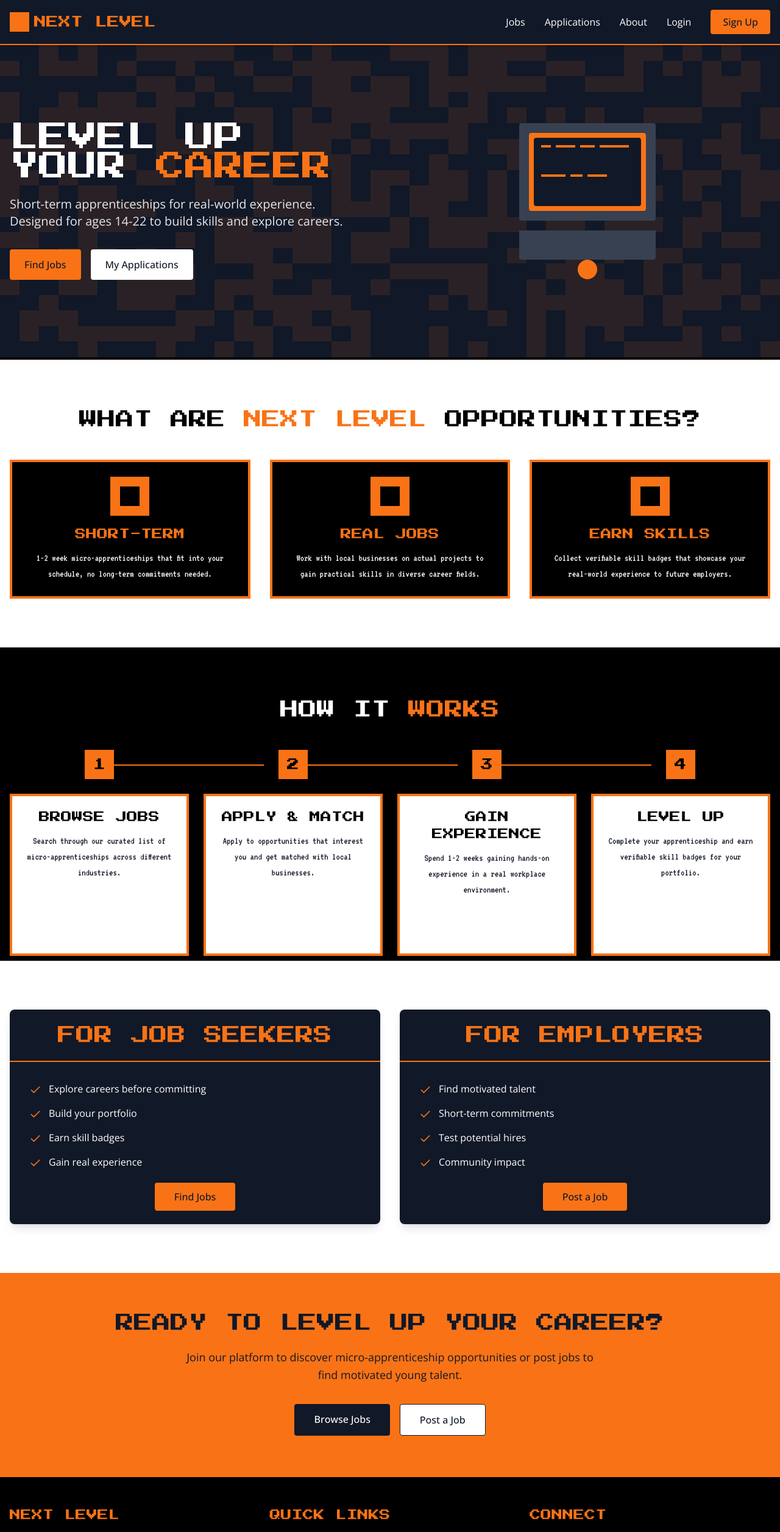
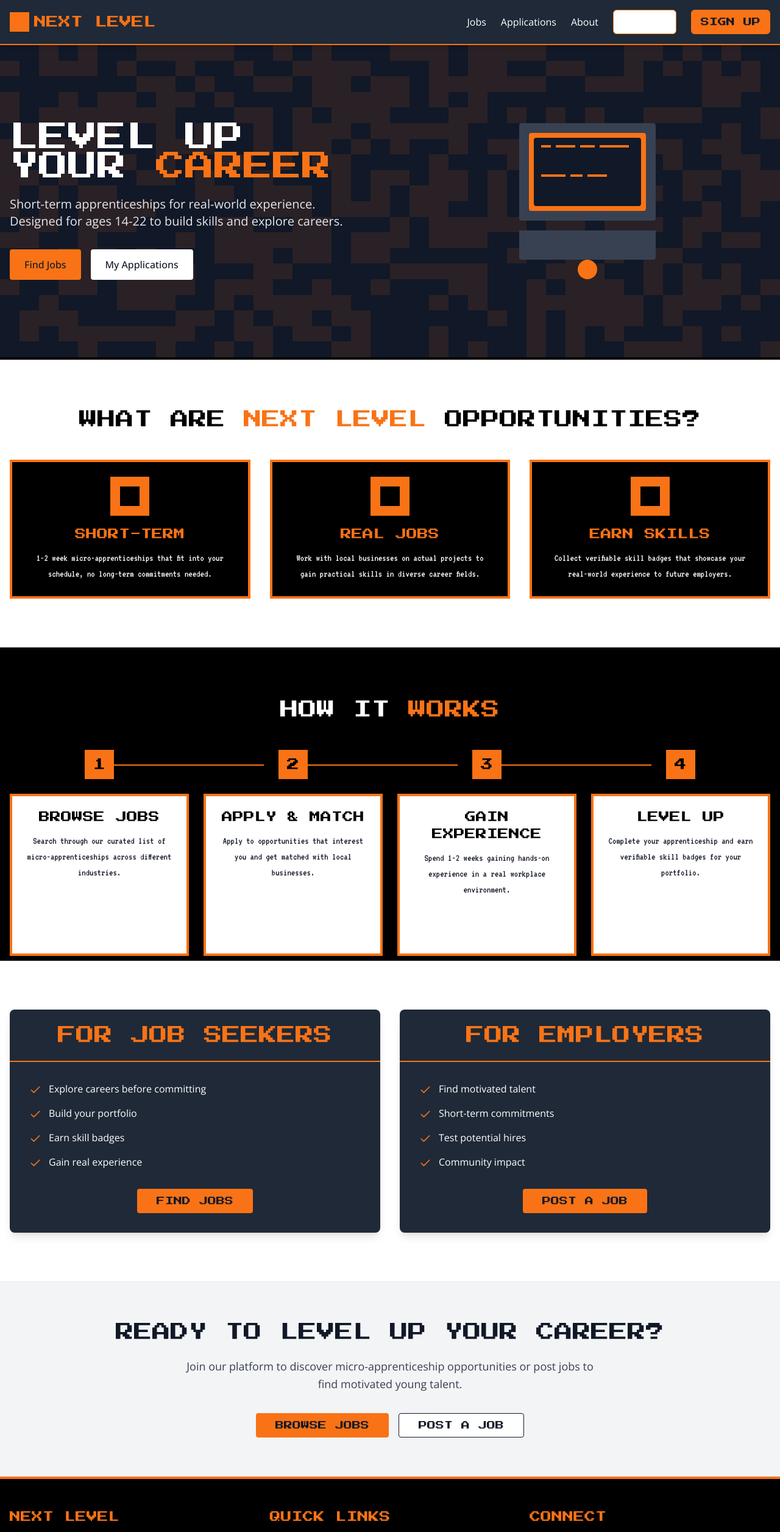
Before and after one commit to BorisHer/pixel-pathways-portal, a React (Vite) app: page / in a window 1280 px wide. Shown: the top 2513 px of the page at 61% size. Built offline with nearby package versions, Linux system fonts and the light colour scheme.

Commit message:
Refactor: Improve UI and styling
Improve the UI and styling of the application, including color contrast, background, and font usage.

```diff
--- a/src/components/PixelCTA.tsx
+++ b/src/components/PixelCTA.tsx
@@ -1,24 +1,29 @@
 
 import React from 'react';
 import { Link } from 'react-router-dom';
+import { Button } from './ui/button';
 
 const PixelCTA: React.FC = () => {
   return (
-    <div className="bg-pixel-orange py-16">
+    <div className="bg-gray-100 py-16 border-t border-gray-200">
       <div className="container mx-auto px-4 text-center">
         <h2 className="font-pixel text-2xl md:text-3xl text-gray-900 mb-6">
           READY TO LEVEL UP YOUR CAREER?
         </h2>
-        <p className="font-sans text-gray-900 text-lg max-w-2xl mx-auto mb-8 leading-relaxed">
+        <p className="font-sans text-gray-700 text-lg max-w-2xl mx-auto mb-8 leading-relaxed">
           Join our platform to discover micro-apprenticeship opportunities
           or post jobs to find motivated young talent.
         </p>
         <div className="flex flex-wrap justify-center gap-4">
-          <Link to="/jobs" className="bg-gray-900 text-white font-sans font-medium py-3 px-8 rounded hover:bg-gray-800 transition-colors duration-300">
-            Browse Jobs
+          <Link to="/jobs" className="inline-block">
+            <Button className="bg-pixel-orange text-gray-900 font-pixel py-3 px-8 rounded hover:bg-pixel-orange-light transition-colors duration-300 text-sm">
+              BROWSE JOBS
+            </Button>
           </Link>
-          <Link to="/post-job" className="bg-white text-gray-900 font-sans font-medium py-3 px-8 rounded hover:bg-gray-100 transition-colors duration-300 border border-gray-900">
-            Post a Job
+          <Link to="/post-job" className="inline-block">
+            <Button variant="outline" className="bg-white text-gray-900 font-pixel py-3 px-8 rounded hover:bg-gray-100 transition-colors duration-300 border border-gray-900 text-sm">
+              POST A JOB
+            </Button>
           </Link>
         </div>
       </div>
--- a/src/components/PixelForWho.tsx
+++ b/src/components/PixelForWho.tsx
@@ -2,6 +2,7 @@
 import React from 'react';
 import { Link } from 'react-router-dom';
 import { Check } from 'lucide-react';
+import { Button } from './ui/button';
 
 const PixelForWho: React.FC = () => {
   return (
@@ -9,7 +10,7 @@ const PixelForWho: React.FC = () => {
       <div className="container mx-auto px-4">
         <div className="grid grid-cols-1 lg:grid-cols-2 gap-8">
           {/* For Students */}
-          <div className="bg-gray-900 rounded-lg shadow-lg overflow-hidden">
+          <div className="bg-gray-800 rounded-lg shadow-lg overflow-hidden">
             <div className="border-b-2 border-pixel-orange">
               <h2 className="font-pixel text-2xl md:text-3xl text-pixel-orange py-6 text-center">
                 FOR JOB SEEKERS
@@ -25,15 +26,17 @@ const PixelForWho: React.FC = () => {
                 ))}
               </ul>
               <div className="text-center">
-                <Link to="/jobs" className="bg-pixel-orange text-gray-900 font-sans font-medium py-3 px-8 rounded hover:bg-pixel-orange-light transition-colors duration-300">
-                  Find Jobs
+                <Link to="/jobs" className="inline-block">
+                  <Button className="bg-pixel-orange text-gray-900 font-pixel py-3 px-8 rounded hover:bg-pixel-orange-light transition-colors duration-300 text-sm">
+                    FIND JOBS
+                  </Button>
                 </Link>
               </div>
             </div>
           </div>
 
           {/* For Businesses */}
-          <div className="bg-gray-900 rounded-lg shadow-lg overflow-hidden">
+          <div className="bg-gray-800 rounded-lg shadow-lg overflow-hidden">
             <div className="border-b-2 border-pixel-orange">
               <h2 className="font-pixel text-2xl md:text-3xl text-pixel-orange py-6 text-center">
                 FOR EMPLOYERS
@@ -49,8 +52,10 @@ const PixelForWho: React.FC = () => {
                 ))}
               </ul>
               <div className="text-center">
-                <Link to="/post-job" className="bg-pixel-orange text-gray-900 font-sans font-medium py-3 px-8 rounded hover:bg-pixel-orange-light transition-colors duration-300">
-                  Post a Job
+                <Link to="/post-job" className="inline-block">
+                  <Button className="bg-pixel-orange text-gray-900 font-pixel py-3 px-8 rounded hover:bg-pixel-orange-light transition-colors duration-300 text-sm">
+                    POST A JOB
+                  </Button>
                 </Link>
               </div>
             </div>
--- a/src/components/PixelNavbar.tsx
+++ b/src/components/PixelNavbar.tsx
@@ -2,12 +2,13 @@
 import React, { useState } from 'react';
 import { Link } from 'react-router-dom';
 import { Menu, X } from 'lucide-react';
+import { Button } from './ui/button';
 
 const PixelNavbar: React.FC = () => {
   const [isMenuOpen, setIsMenuOpen] = useState(false);
 
   return (
-    <nav className="bg-gray-900 py-4 border-b-2 border-pixel-orange sticky top-0 z-50 shadow-md">
+    <nav className="bg-gray-800 py-4 border-b-2 border-pixel-orange sticky top-0 z-50 shadow-md">
       <div className="container mx-auto px-4 flex justify-between items-center">
         <Link to="/" className="flex items-center">
           <div className="h-8 w-8 bg-pixel-orange mr-2 pixelated"></div>
@@ -15,7 +16,7 @@ const PixelNavbar: React.FC = () => {
         </Link>
 
         {/* Desktop Navigation */}
-        <div className="hidden md:flex items-center space-x-8">
+        <div className="hidden md:flex items-center space-x-6">
           <Link to="/jobs" className="font-sans text-white hover:text-pixel-orange transition-colors duration-200 text-base">
             Jobs
           </Link>
@@ -25,11 +26,15 @@ const PixelNavbar: React.FC = () => {
           <Link to="/about" className="font-sans text-white hover:text-pixel-orange transition-colors duration-200 text-base">
             About
           </Link>
-          <Link to="/login" className="font-sans text-white hover:text-pixel-orange transition-colors duration-200 text-base mr-2">
-            Login
+          <Link to="/login" className="mr-2">
+            <Button variant="outline" className="text-white border-pixel-orange hover:bg-pixel-orange hover:text-gray-900 font-pixel transition-colors">
+              LOGIN
+            </Button>
           </Link>
-          <Link to="/contact" className="bg-pixel-orange text-gray-900 font-sans font-medium py-2 px-5 rounded hover:bg-pixel-orange-light transition-colors duration-200 text-base">
-            Sign Up
+          <Link to="/contact">
+            <Button className="bg-pixel-orange text-gray-900 font-pixel hover:bg-pixel-orange-light transition-colors">
+              SIGN UP
+            </Button>
           </Link>
         </div>
 
@@ -44,7 +49,7 @@ const PixelNavbar: React.FC = () => {
 
       {/* Mobile Menu */}
       {isMenuOpen && (
-        <div className="md:hidden bg-gray-900 border-t border-gray-800 pt-2 pb-4 px-4">
+        <div className="md:hidden bg-gray-800 border-t border-gray-700 pt-2 pb-4 px-4">
           <div className="flex flex-col space-y-4">
             <Link
               to="/jobs"
@@ -76,10 +81,10 @@ const PixelNavbar: React.FC = () => {
             </Link>
             <Link
               to="/contact"
-              className="bg-pixel-orange text-gray-900 font-sans py-2 px-4 rounded text-center"
+              className="bg-pixel-orange text-gray-900 font-pixel py-2 px-4 rounded text-center"
               onClick={() => setIsMenuOpen(false)}
             >
-              Sign Up
+              SIGN UP
             </Link>
           </div>
         </div>
--- a/src/index.css
+++ b/src/index.css
@@ -1,3 +1,4 @@
+
 @import url('https://fonts.googleapis.com/css2?family=Press+Start+2P&family=VT323&family=Open+Sans:wght@400;500;600;700&display=swap');
 
 @tailwind base;
@@ -83,7 +84,7 @@
   }
 
   body {
-    @apply bg-gray-100 text-gray-900 font-sans;
+    @apply bg-gray-50 text-gray-900 font-sans;
   }
 
   h1, h2, h3, h4, h5, h6 {
@@ -98,7 +99,7 @@
 /* Pixel Art Styling - Simplified */
 @layer components {
   .pixel-btn {
-    @apply bg-pixel-orange text-gray-900 font-sans font-medium py-2 px-6 rounded
+    @apply bg-pixel-orange text-gray-900 font-pixel font-medium py-2 px-6 rounded
            hover:bg-pixel-orange-light transition-colors duration-200;
   }
 
```
